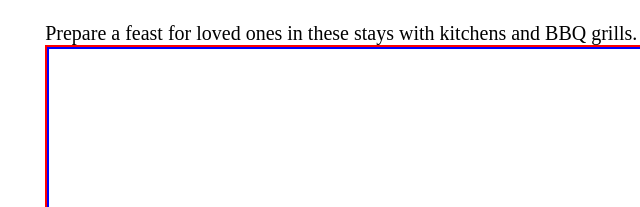
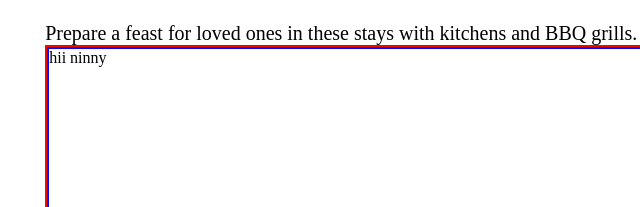
Before and after one commit to Mrjay137/Airbnb, a plain HTML site: page index.html in a window 1280 px wide. Shown: the part 1919-2126 px from the top of the page, 28-668 px from the left. Drawn offline with Linux system fonts and the light colour scheme.

Commit message:
added ninny

```diff
--- a/index.html
+++ b/index.html
@@ -137,7 +137,7 @@
 
                     </div>
                     <div>
-
+                            hii ninny
                     </div>
                     <div>
 
```
